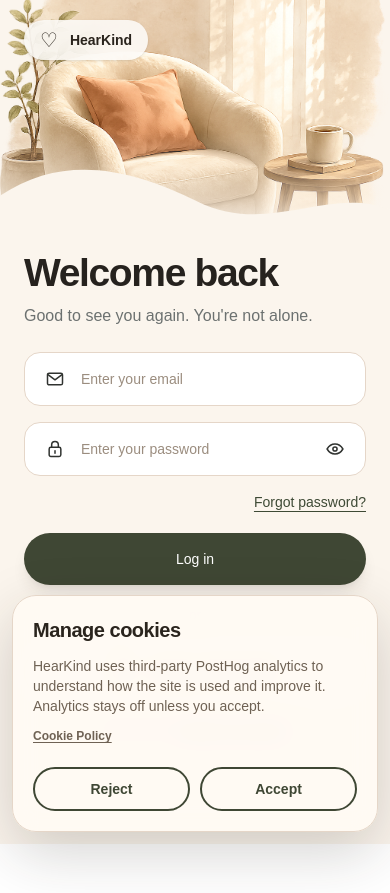
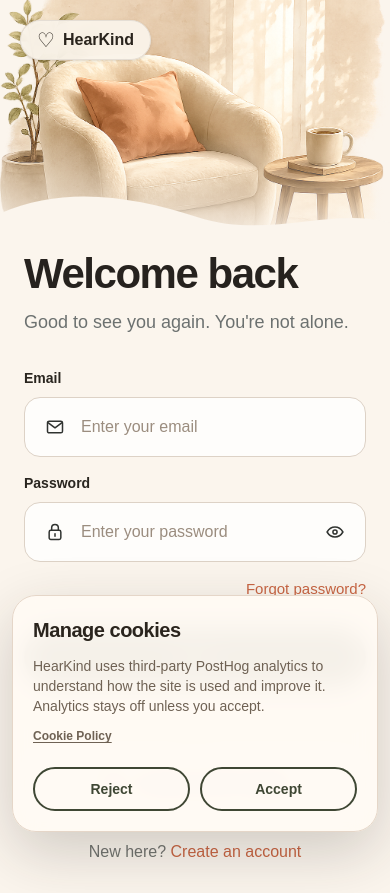
Before and after one commit to elegiya/hearkind, a Next.js app in the folder apps/web/: page /login in a window 390 px wide. Before the commit the page ends 844 px from the top, so only its background shows below. Built offline with nearby package versions, Linux system fonts and the light colour scheme.

Commit message:
Fix mobile styles for login page

```diff
--- a/apps/web/app/login/login-page.css
+++ b/apps/web/app/login/login-page.css
@@ -469,13 +469,13 @@
 .primary-button,
 .google-button {
   width: 100%;
-  height: 52px;
-  min-height: 52px;
+  height: 58px;
+  min-height: 58px;
 
   border-radius: 999px;
 
   font: inherit;
-  font-size: 14px;
+  font-size: 16px;
   font-weight: 500;
 
   cursor: pointer;
@@ -490,7 +490,7 @@
 .primary-button {
   border: 0;
 
-  background: #3f4734;
+  background: #3f4a32;
 
   color: #ffffff;
 
@@ -523,28 +523,19 @@
     1fr auto 1fr;
 
   align-items: center;
-  gap: 18px;
+  gap: 16px;
 
-  margin:
-    clamp(
-      16px,
-      0.8vw,
-      22px
-    )
-    0;
+  margin: 24px 0;
 
-  color: #686a67;
-  font-size: clamp(
-    15px,
-    0.62vw,
-    19px
-  );
+  color: #77736d;
+  font-size: 14px;
+  font-weight: 400;
 }
 
 .separator span {
   height: 1px;
 
-  background: #ddd9d4;
+  background: #ddd7cf;
 }
 
 .separator p {
@@ -557,19 +548,13 @@
   justify-content: center;
   gap: 13px;
 
-  border: 1px solid
-    #d7d4cf;
+  border: 1px solid #d7d0c8;
 
-  background: rgba(
-    255,
-    255,
-    255,
-    0.8
-  );
+  background: rgba(255, 255, 255, 0.7);
 
   backdrop-filter: blur(8px);
 
-  color: #171918;
+  color: #29251f;
 }
 
 .google-button:hover:not(
@@ -700,7 +685,7 @@
 
     width: 100%;
     min-height: 0;
-    height: clamp(210px, 28svh, 260px);
+    height: 240px;
 
     clip-path: none;
     -webkit-clip-path: none;
@@ -717,6 +702,9 @@
     top: 20px;
 
     display: block;
+
+    padding-left: 20px;
+    padding-right: 20px;
   }
 
   .illustration {
@@ -762,7 +750,7 @@
 
     min-height: auto;
     margin-left: 0;
-    margin-top: -70px;
+    margin-top: -46px;
     overflow: visible;
   }
 
@@ -773,7 +761,7 @@
     display: block;
 
     width: 100%;
-    height: 80px;
+    height: 52px;
     margin-bottom: -1px;
 
     color: #fbf5ed;
@@ -813,23 +801,25 @@
   }
 
   .form-header {
-    margin-bottom: 24px;
+    margin-bottom: 32px;
   }
 
   .form-header h2 {
-    margin-bottom: 12px;
+    margin-bottom: 0;
 
     color: #26221e;
-    font-size: clamp(38px, 10vw, 44px);
-    font-weight: 650;
-    line-height: 1;
+    font-size: clamp(42px, 10.5vw, 48px);
+    font-weight: 600;
+    line-height: 1.02;
     letter-spacing: -0.035em;
   }
 
   .form-header p {
+    margin-top: 12px;
+
     color: #6c7170;
-    font-size: 16px;
-    line-height: 1.5;
+    font-size: 18px;
+    line-height: 28px;
   }
 
   .field-group {
@@ -837,18 +827,24 @@
   }
 
   .field-group label {
-    display: none;
+    display: block;
+
+    margin-bottom: 8px;
+
+    color: #29251f;
+    font-size: 14px;
+    font-weight: 600;
   }
 
   .input-shell {
-    height: 54px;
-    min-height: 54px;
+    height: 60px;
+    min-height: 60px;
     padding: 0 20px;
 
-    border-color: #e5d6c8;
+    border-color: #ddd2c6;
     border-radius: 16px;
 
-    background: #ffffff;
+    background: rgba(255, 255, 255, 0.8);
   }
 
   .input-shell
@@ -861,11 +857,11 @@
   }
 
   .input-shell input {
-    height: 52px;
+    height: 58px;
     padding: 0 16px;
 
     color: #2a241d;
-    font-size: 14px;
+    font-size: 16px;
   }
 
   .input-shell
@@ -878,34 +874,45 @@
   }
 
   .forgot-password {
-    margin-top: 4px;
-    margin-bottom: 20px;
+    margin-top: 12px;
+    margin-bottom: 28px;
 
-    font-size: 14px;
+    font-size: 15px;
     font-weight: 500;
   }
 
-  .forgot-password a,
+  .forgot-password a {
+    color: #c86442;
+    text-decoration: none;
+  }
+
+  .forgot-password a:hover {
+    text-decoration: underline;
+  }
+
   .signup-copy a {
-    color: #3e4a35;
+    color: #c86442;
+    font-weight: 500;
+    text-decoration: none;
+  }
+
+  .signup-copy a:hover {
     text-decoration: underline;
-    text-decoration-thickness: 1px;
-    text-underline-offset: 4px;
   }
 
   .primary-button,
   .google-button {
-    height: 52px;
-    min-height: 52px;
+    height: 58px;
+    min-height: 58px;
 
     border-radius: 999px;
 
-    font-size: 14px;
+    font-size: 16px;
     font-weight: 500;
   }
 
   .primary-button {
-    background: #3f4734;
+    background: #3f4a32;
 
     box-shadow:
       0 10px 15px -3px rgba(55, 45, 35, 0.1),
@@ -915,30 +922,20 @@
   .separator {
     gap: 16px;
 
-    margin: 20px 0;
+    margin: 24px 0;
 
-    color: #70726f;
+    color: #77736d;
     font-size: 14px;
-    font-weight: 500;
+    font-weight: 400;
   }
 
   .google-button {
     gap: 13px;
 
-    border-color: rgba(
-      63,
-      59,
-      55,
-      0.28
-    );
-    background: rgba(
-      255,
-      255,
-      255,
-      0.58
-    );
+    border-color: #d7d0c8;
+    background: rgba(255, 255, 255, 0.7);
 
-    color: #1f211f;
+    color: #29251f;
   }
 
   .google-button
@@ -949,13 +946,20 @@
   }
 
   .signup-copy {
-    margin-top: 22px;
+    margin-top: 28px;
 
-    color: #777b79;
-    font-size: 14px;
+    color: #71736f;
+    font-size: 16px;
     line-height: 1.35;
+    white-space: nowrap;
   }
 
+}
+
+@media (min-width: 640px) and (max-width: 820px) {
+  .visual-panel {
+    height: 280px;
+  }
 }
 
 @media (
@@ -966,35 +970,35 @@
   }
 
   .form-header h2 {
-    font-size: clamp(38px, 10vw, 44px);
+    font-size: 42px;
   }
 
   .form-header p {
-    font-size: 16px;
+    font-size: 18px;
   }
 
   .input-shell {
-    height: 54px;
-    min-height: 54px;
+    height: 60px;
+    min-height: 60px;
     border-radius: 16px;
   }
 
   .input-shell input {
-    height: 52px;
-    font-size: 14px;
+    height: 58px;
+    font-size: 16px;
   }
 
   .primary-button,
   .google-button {
-    height: 52px;
-    min-height: 52px;
+    height: 58px;
+    min-height: 58px;
     border-radius: 999px;
-    font-size: 14px;
+    font-size: 16px;
     font-weight: 500;
   }
 
   .signup-copy {
-    font-size: 14px;
+    font-size: 16px;
   }
 
 }
--- a/apps/web/components/BrandLogo.tsx
+++ b/apps/web/components/BrandLogo.tsx
@@ -21,20 +21,22 @@ export default function BrandLogo({
           text: "text-base",
         }
       : {
-          wrapper: "h-10 gap-3 px-4",
+          wrapper: "h-10 gap-2 px-4",
           icon: "text-xl",
-          text: "text-sm",
+          text: "text-base",
         };
 
   const variantClasses =
     variant === "pill"
       ? `
           rounded-full
-          bg-white/80
+          border
+          border-[#e5ded5]
+          bg-[#fbf5ed]/90
           shadow-sm
-          backdrop-blur-md
+          backdrop-blur-sm
           transition
-          hover:bg-white
+          hover:bg-[#fbf5ed]
         `
       : "px-0";
 
```
